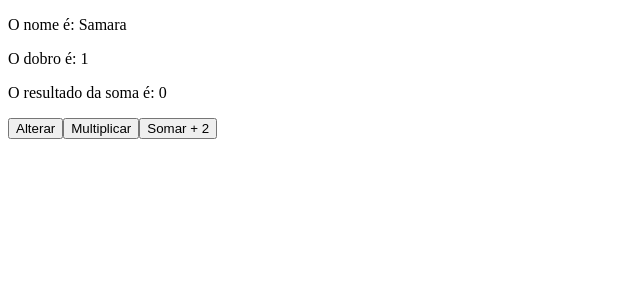
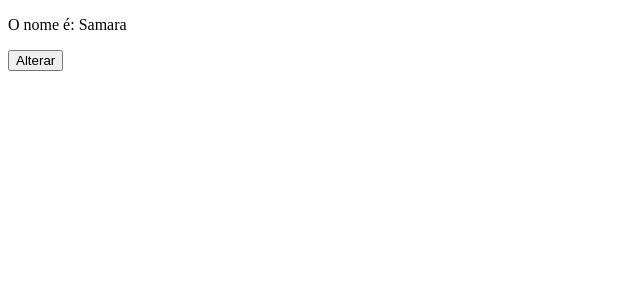
Before and after one commit to samaramiranda/Estudo-Javascript-HTML, a React (Create React App) app in the folder Conteudo-geral/ReactJS/Curso-reactJS-basico/app2/: page / in a window 1280 px wide. Shown: the top 300 px of the page, without its empty margins (0-640 px from the left). Built offline with nearby package versions, Linux system fonts and the light colour scheme.

Commit message:
Aula 043 - Introdução ao React Hooks

```diff
--- a/Conteudo-geral/ReactJS/Curso-reactJS-basico/app2/src/App.js
+++ b/Conteudo-geral/ReactJS/Curso-reactJS-basico/app2/src/App.js
@@ -2,21 +2,9 @@ import React, { useState } from "react"
 
 const App = () => {
   const [nome, setNome] = useState("Samara")
-  const [valor, setValor] = useState(1)
-  const [soma, setSoma] = useState(0)
 
   const alterarNome = () => {
     setNome("Miranda")
-  }
-
-  const alterarValor = () => {
-    const novoValor = valor * 2
-    setValor(novoValor)
-  }
-
-  const somar = () => {
-    const resulSoma = soma + 2
-    setSoma(resulSoma)
   }
 
   return (
@@ -24,15 +12,7 @@ const App = () => {
       <p>
         O nome é: {nome}
       </p>
-      <p>
-        O dobro é: {valor}
-      </p>
-      <p>
-        O resultado da soma é: {soma}
-      </p>
       <button onClick={alterarNome}>Alterar</button>
-      <button onClick={alterarValor}>Multiplicar</button>
-      <button onClick={somar}>Somar + 2</button>
     </div>
   )
 }
```
